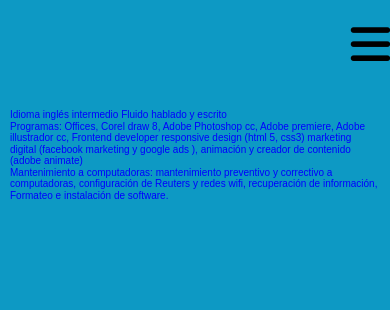
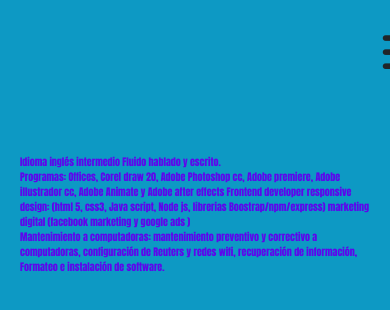
Before and after one commit to JIMJEAM/jimjeam.github.io, a PHP site: page /habilidades.html in a window 390 px wide. Shown: the top 310 px of the page. Run offline with PHP 8.4, Linux system fonts and the light colour scheme; some libraries are stand-ins or nearby versions.

Commit message:
make it better

```diff
--- a/estilos.css
+++ b/estilos.css
@@ -3,6 +3,10 @@
 	font-family: 'sen', sans-serif;
 	font-weight: 100;
 }
+
+ body {
+	 background-image: linear-gradient(135deg, #1087d6 0%, #0c9bfa 100%);
+ }
 
 .nav__responsive-ul {
 	display: none;
@@ -60,20 +64,20 @@
 	margin: 5px;
 }
 
-.parrafoquiensoy {
+.parrafoquiensoy p {
 	font-family: Impact, Haettenschweiler, 'Arial Narrow Bold', sans-serif;
 	font-size: 23px;
-	color: blue;
+	color: rgb(94, 5, 236);
 	justify-content: left;
 	justify-items: left;
 	padding: 10px;
 	margin: 5px;
 
 }
-.parrafohabilidades {
+ .parrafohabilidades p {
 	font-family: Impact, Haettenschweiler, 'Arial Narrow Bold', sans-serif;
 	font-size: 23px;
-	color: blue;
+	color: rgb(94, 5, 236);
 	padding-top: 35px;
 	margin: 10px;
 	}
@@ -81,6 +85,7 @@
 @media only screen and (max-width: 500px) {
 .nav__ul {
 	display: none;
+
 	}
 
 .nav {
@@ -91,6 +96,7 @@
 .nav__responsive-ul {
 	display: block;
 	position: absolute;
+	list-style: none;
 	background-color:rgb(13, 153, 196);
 	width: 100%;
 	margin-top: 37px;
@@ -144,7 +150,7 @@
 .parrafoquiensoy p {
 	font-size: 14px;
 	font-family: arial, Helvetica, sans-serif;
-	color: blue;
+	color: rgb(94, 5, 236);
 	font-style: bold;
 	padding-top: 8px;
 	padding-left: 5px;
@@ -160,10 +166,18 @@
 	object-fit: cover;
 }
 
-.parrafohabilidades {
+.parrafohabilidades p {
 	font-family: Impact, Haettenschweiler, 'Arial Narrow Bold', sans-serif;
 	font-size: 10px;
-	color: blue;
+	color:rgb(94, 5, 236);
 	padding-top: 35px;
 	margin: 10px;
 }
+
+#footer {
+	width: 100%;
+    height: 81px;
+    position: absolute;
+    bottom: 0;
+    left: 0;
+}
--- a/habilidades.html
+++ b/habilidades.html
@@ -1,14 +1,22 @@
 <!DOCTYPE html>
 <html lang="en">
 <head>
-    <title>quien soy</title>
+    <title>responsive-site</title>
     <meta charset="UTF-8">
     <meta name="viewport" content="width=device-width, initial-scale=1.0">
     <meta http-equiv="X-UA-Compatible" content="ie=edge">
     <link rel="stylesheet" href="estilos.css">
     <link rel="stylesheet" href="normalize.css">
+    <link rel="stylesheet" href="grid-galeria.css">
+    <link
+    rel="stylesheet"
+
+    href="https://cdnjs.cloudflare.com/ajax/libs/animate.css/4.1.1/animate.min.css"
+  />
     <script src="https://kit.fontawesome.com/62ea397d3a.js" crossorigin="anonymous">
     </script>
+    <link href="https://cdn.jsdelivr.net/npm/bootstrap@5.0.0-beta1/dist/css/bootstrap.min.css" rel="stylesheet"
+    integrity="sha384-giJF6kkoqNQ00vy+HMDP7azOuL0xtbfIcaT9wjKHr8RbDVddVHyTfAAsrekwKmP1" crossorigin="anonymous">
 </head>
 <body>
 <header>
@@ -39,9 +47,11 @@
     <div class="parrafohabilidades">
 
         <p>
-        Idioma	inglés intermedio Fluido hablado y escrito<br>
-        Programas: Offices, Corel draw 8, Adobe Photoshop cc, Adobe premiere, Adobe illustrador cc, Frontend developer responsive design (html 5, css3)
-        marketing digital (facebook marketing y google ads ), animación y creador de contenido (adobe animate)<br>
+        Idioma	inglés intermedio Fluido hablado y escrito.<br>
+        Programas: Offices, Corel draw 20, Adobe Photoshop cc, Adobe premiere, Adobe illustrador cc, Adobe Animate y Adobe after effects
+        Frontend developer responsive design:
+        (html 5, css3, Java script, Node js, librerias Boostrap/npm/express)
+        marketing digital (facebook marketing y google ads )<br>
         Mantenimiento a computadoras: mantenimiento preventivo y correctivo a computadoras, configuración de Reuters y redes wifi, recuperación de información,
         Formateo e instalación de software.
         </p>
@@ -50,6 +60,12 @@
 </header>
 </article>
 
+
+  <!-- SCRIPTS -->
+  <script src="https://code.jquery.com/jquery-3.3.1.slim.min.js" integrity="sha384-q8i/X+965DzO0rT7abK41JStQIAqVgRVzpbzo5smXKp4YfRvH+8abtTE1Pi6jizo" crossorigin="anonymous"></script>
+  <script src="https://cdnjs.cloudflare.com/ajax/libs/popper.js/1.14.3/umd/popper.min.js" integrity="sha384-ZMP7rVo3mIykV+2+9J3UJ46jBk0WLaUAdn689aCwoqbBJiSnjAK/l8WvCWPIPm49" crossorigin="anonymous"></script>
+  <script src="https://stackpath.bootstrapcdn.com/bootstrap/4.1.3/js/bootstrap.min.js" integrity="sha384-ChfqqxuZUCnJSK3+MXmPNIyE6ZbWh2IMqE241rYiqJxyMiZ6OW/JmZQ5stwEULTy" crossorigin="anonymous"></script>
+
 </body>
 
 </html>
```
Also changed, not shown: index.html (+15 -2 lines), quien soy.html (+15 -1 lines).
